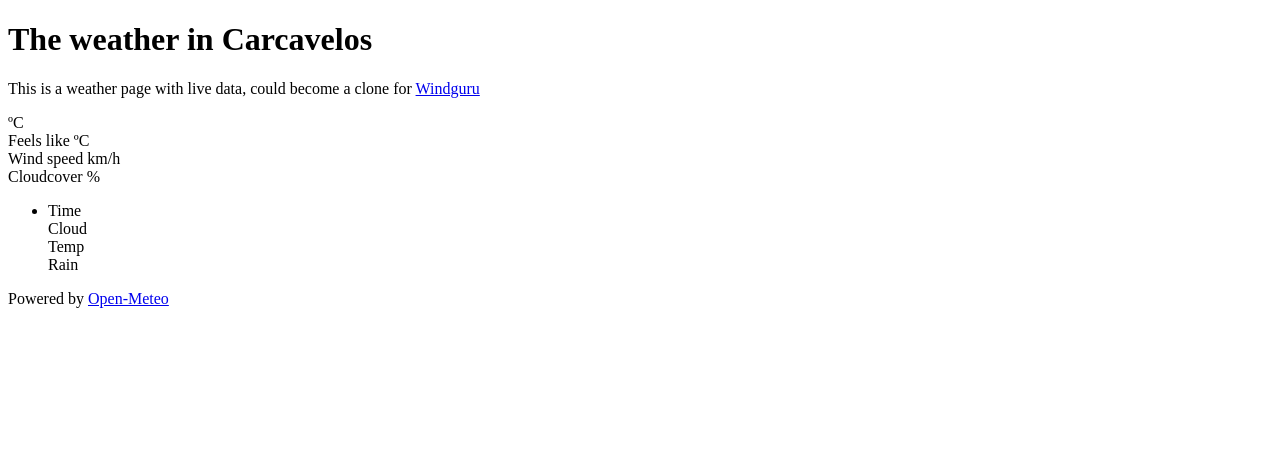
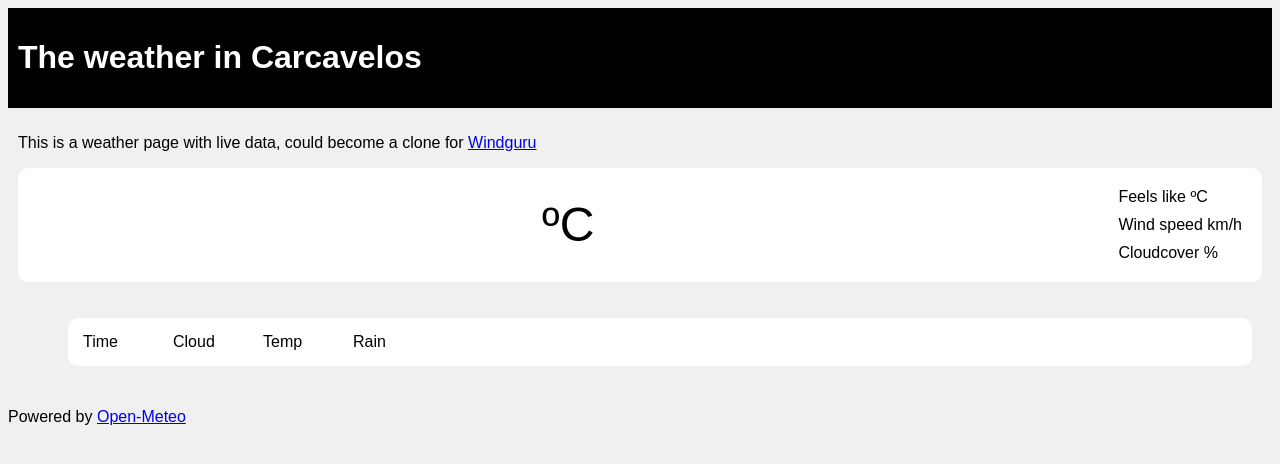
Before and after one commit to costaseco/wcc-demo, a plain HTML site: page html/index.html in a window 1280 px wide. Drawn offline with Linux system fonts and the light colour scheme; no server answers.

Commit message:
corrected css link tag

```diff
--- a/html/index.html
+++ b/html/index.html
@@ -4,7 +4,7 @@
     <meta charset="utf-8">
     <title>The weather in Carcavelos</title>
     <script src="script.js"></script>
-    <ref href="style.css">
+    <link rel="stylesheet" href="style.css">
 </head>
 <body>
     <header>
```
